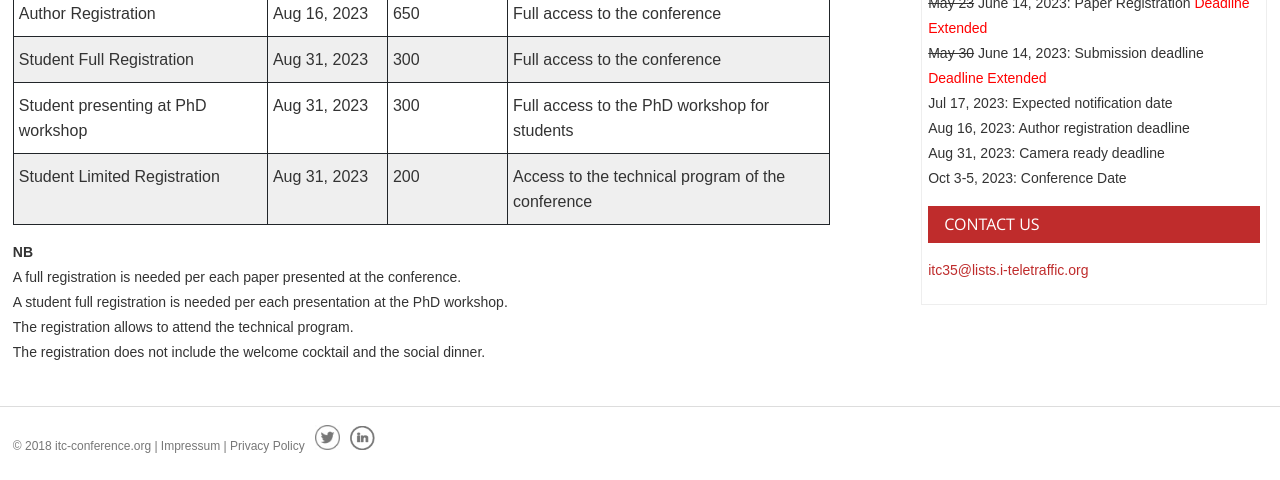
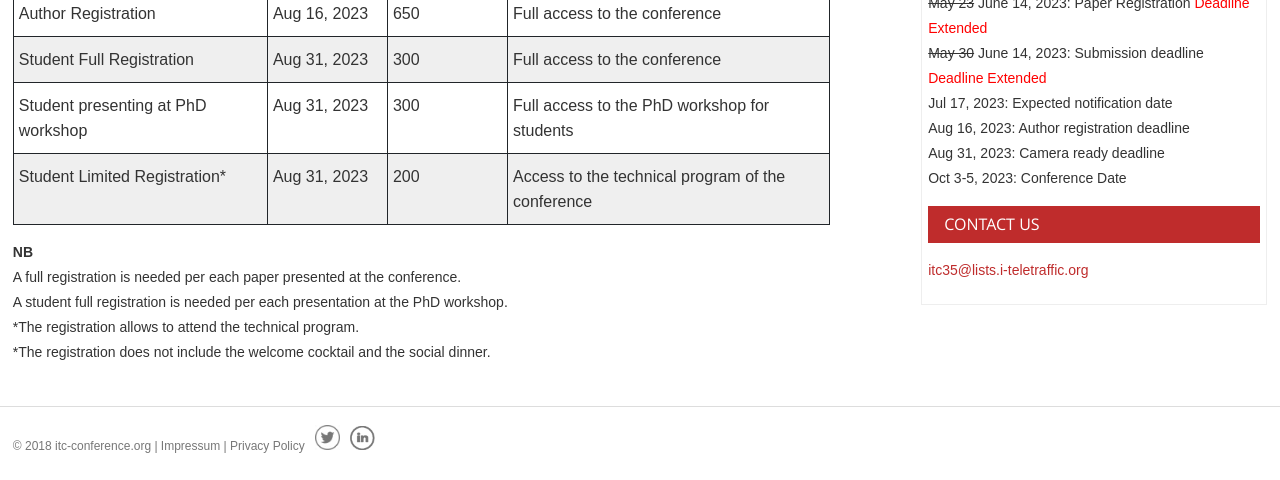
Before and after one commit to ohohlfeld/itc35, a Jekyll site: the page built from registration.md, in a window 1280 px wide. Shown: the part 894-1374 px from the top of the page. Built offline with Jekyll 4.4.1, drawn with Linux system fonts in a browser that asks for light colours.

Commit message:
Update registration.md

```diff
--- a/registration.md
+++ b/registration.md
@@ -61,7 +61,7 @@ menu-index: 4
     <td class="tg-gmor">Full access to the PhD workshop for students</td>
   </tr>
   <tr>
-    <td class="tg-mzrp">Student Limited Registration</td>
+    <td class="tg-mzrp">Student Limited Registration*</td>
     <td class="tg-mzrp">Aug 31, 2023</td>
     <td class="tg-mzrp">200</td>
     <td class="tg-mzrp">Access to the technical program of the conference</td>
@@ -73,5 +73,5 @@ menu-index: 4
 **NB**<br/>
 A full registration is needed per each paper presented at the conference.<br/>
 A student full registration is needed per each presentation at the PhD workshop.<br/>
-The registration allows to attend the technical program.<br/>
-The registration does not include the welcome cocktail  and the social dinner.<br/>
+*The registration allows to attend the technical program.<br/>
+*The registration does not include the welcome cocktail  and the social dinner.<br/>
```
